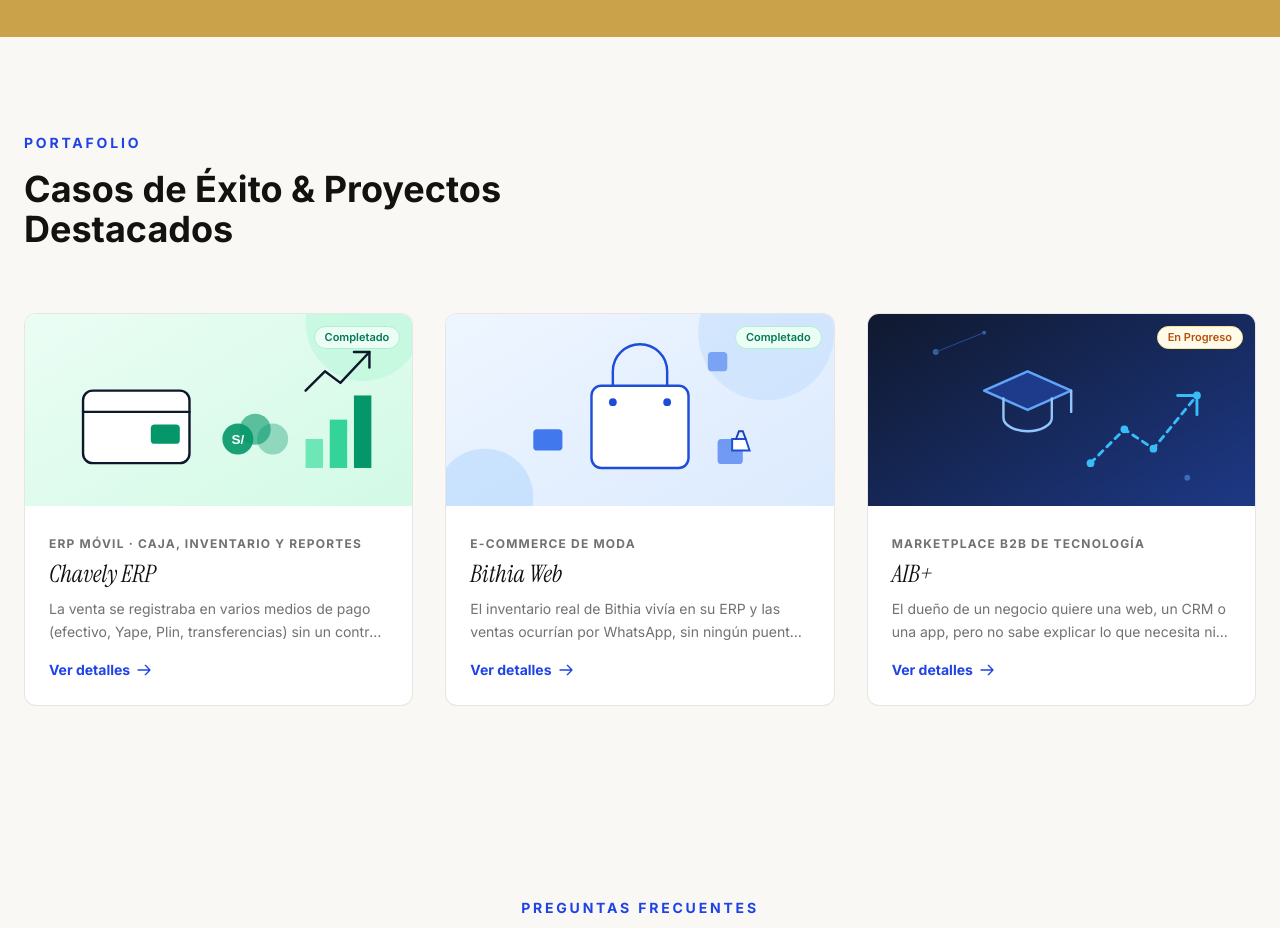
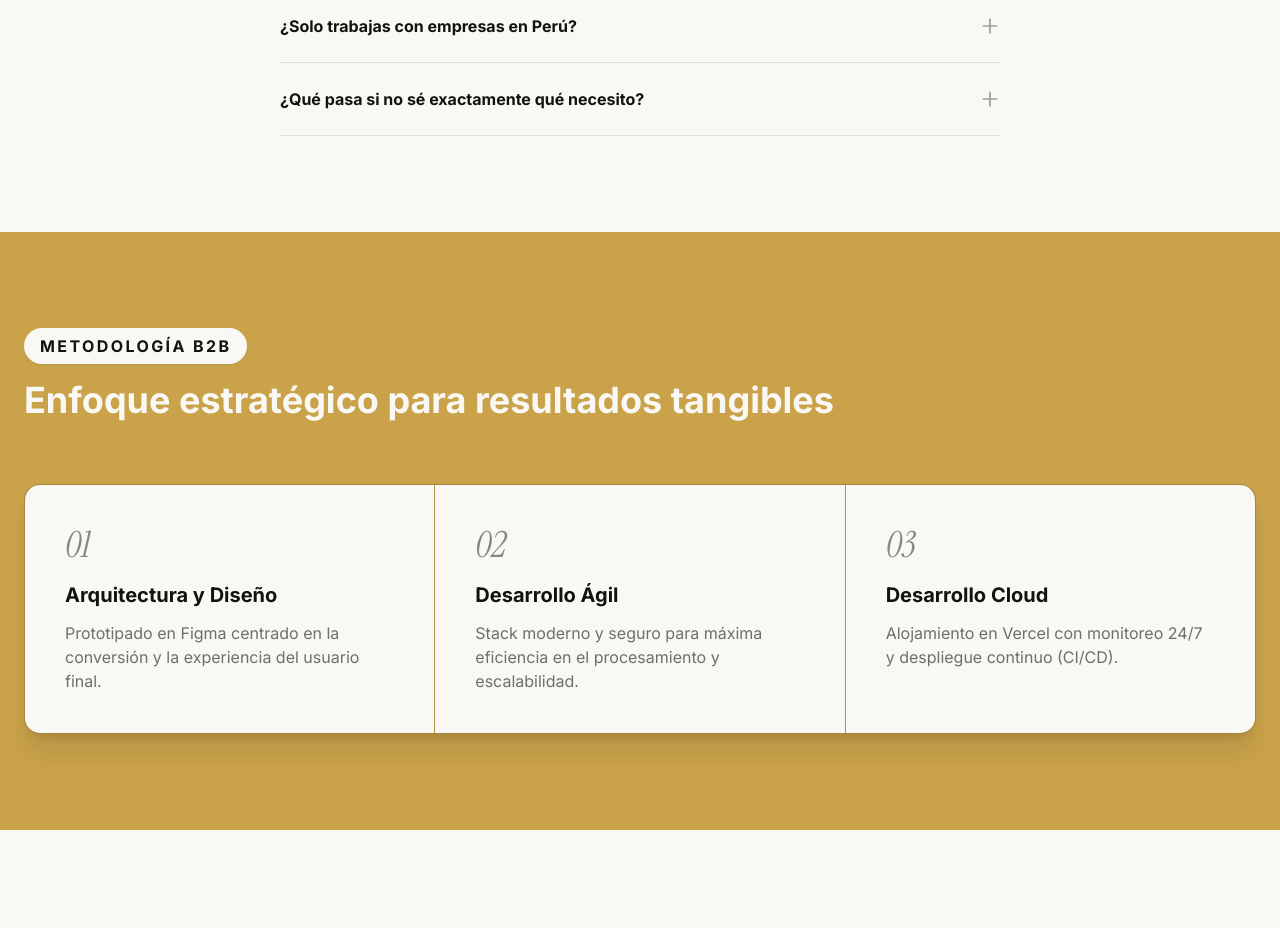
Before and after one commit to pjcordova/portafolio-data-engineer, a Vue app: page / in a window 1280 px wide. Shown: the part 2600-3528 px from the top of the page. Built offline with nearby package versions, Linux system fonts and the light colour scheme.

Commit message:
Move FAQ section before Metodología

```diff
--- a/src/views/HomeView.vue
+++ b/src/views/HomeView.vue
@@ -69,6 +69,8 @@
 
   <TechStack />
 
+  <FaqSection />
+
   <!-- Methodology Section -->
   <section id="metodologia" class="py-24 bg-gold">
     <div class="max-w-7xl mx-auto px-6">
@@ -121,7 +123,5 @@
     </div>
   </section>
 
-  <FaqSection />
-
   <SiteFooter />
 </template>
```
